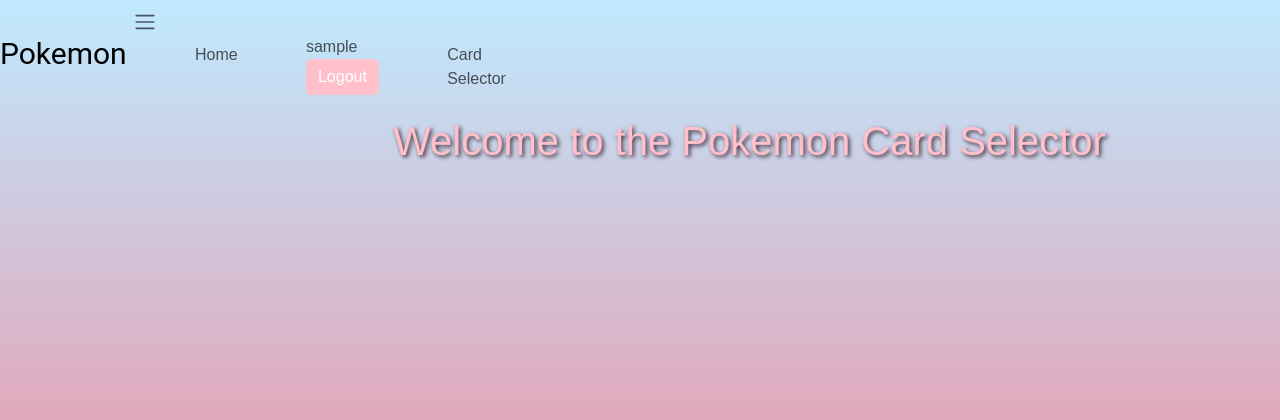
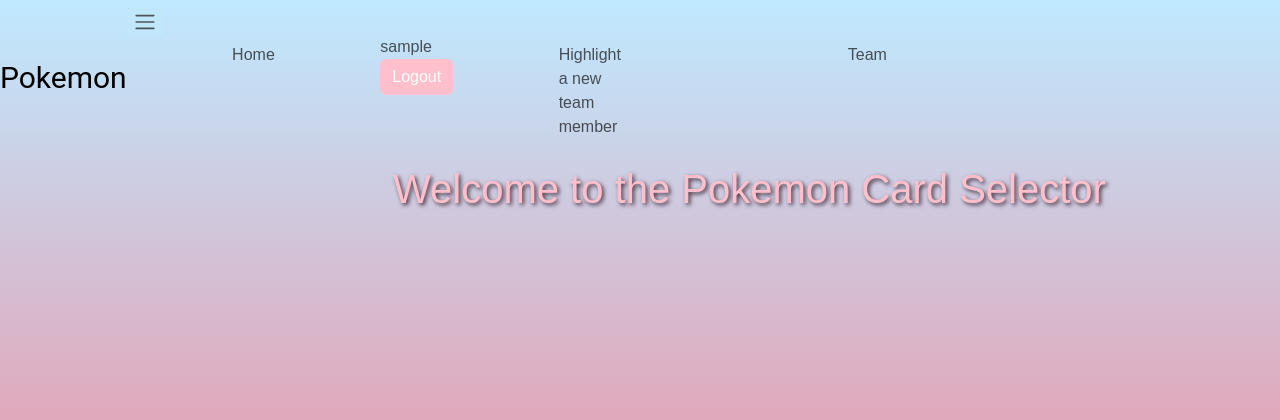
Before and after one commit to HeatherSmallwood/week5day1homework, a Flask app: page / in a window 1280 px wide; the page is wider, and only the part inside the window is pictured. Shown: the top 420 px of that part. Run offline with Flask 3, Linux system fonts and the light colour scheme; the visitor is signed in with stand-in values (Sample User, id 1).

Commit message:
updates after db

```diff
--- a/app/blueprints/captured/routes.py
+++ b/app/blueprints/captured/routes.py
@@ -25,3 +25,9 @@ def Capture_pokemon():
         return redirect(url_for('captured.team'))
     else:
         return render_template('create_team.html', form=form)
+
+@captured.route('/team')
+@login_required
+def team():
+    all_members = captured.query.all()
+    return render_template('team.html', all_members=all_members)
--- a/app/blueprints/pokemon/routes.py
+++ b/app/blueprints/pokemon/routes.py
@@ -14,7 +14,7 @@ def home():
 @pokemon.route('/pokemonForm', methods=['GET','POST'])
 @login_required
 def pokemon_form():
-    form = pokemon_form()
+    form = pokemonForm()
     if request.method =='POST':
         pokemon_data = form.name.data
         try:
--- a/app/templates/includes/nav.html
+++ b/app/templates/includes/nav.html
@@ -10,7 +10,7 @@
             <ul class="navbar-nav ml-auto">
                 {% if current_user.is_authenticated %}
                 <li class="nav-item">
-                    <a class="nav-link" aria-current="page" href="{{ url_for('main.home') }}">Home</a>
+                    <a class="nav-link" aria-current="page" href="{{ url_for('pokemon.home') }}">Home</a>
                 </li>
 
                 <li class="nav-item">
@@ -18,8 +18,16 @@
                     <a class="btn btn-danger" href="{{ url_for('auth.logout') }}">Logout</a>
                 </li>
                 <li class="nav-item">
-                    <a class="nav-link" href="{{ url_for('main.pokemon_form') }}">Card Selector</a>
+                    <a class="nav-link" href="{{ url_for('captured.pokemon_form') }}">Highlight a new team member</a>
                 </li>
+                <li class="nav-item">
+                    <a class="nav-link" href="{{ url_for('captured.create_team') }}"></a>
+                </li>
+                <li class="nav-item">
+                    <a class="nav-link" href="{{ url_for('captured.team') }}"> Team</a>
+                </li>
+
+
                 {% else %}
 
                 <li class="nav-item">
```
Also changed, not shown: app/blueprints/captured/captured_templates/team.html (added, +27 -0 lines), migrations/versions/ea6e09e56f1b_.py (added, +37 -0 lines), app/blueprints/pokemon/pokemon_templates/home.html (renamed from app/templates/home.html).
